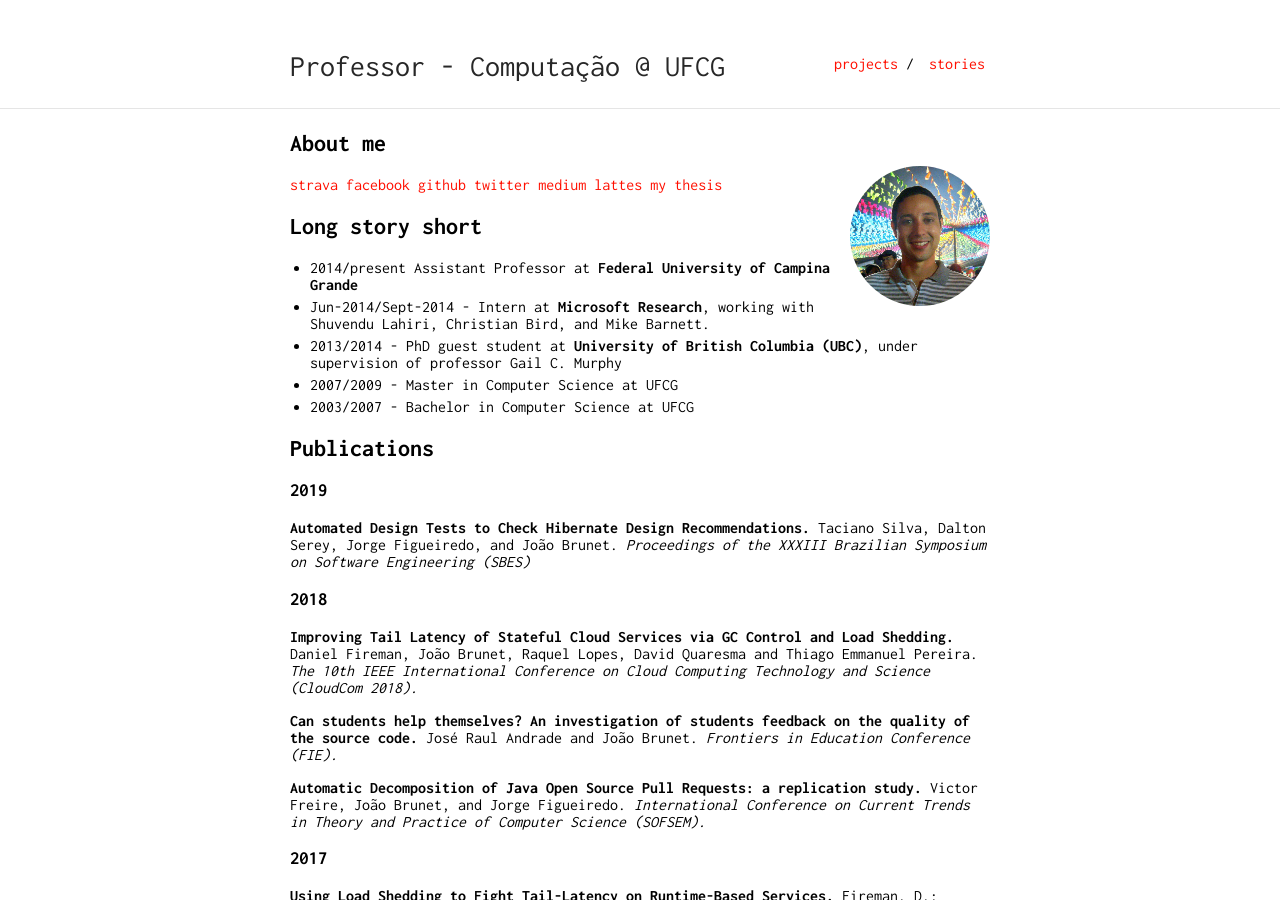
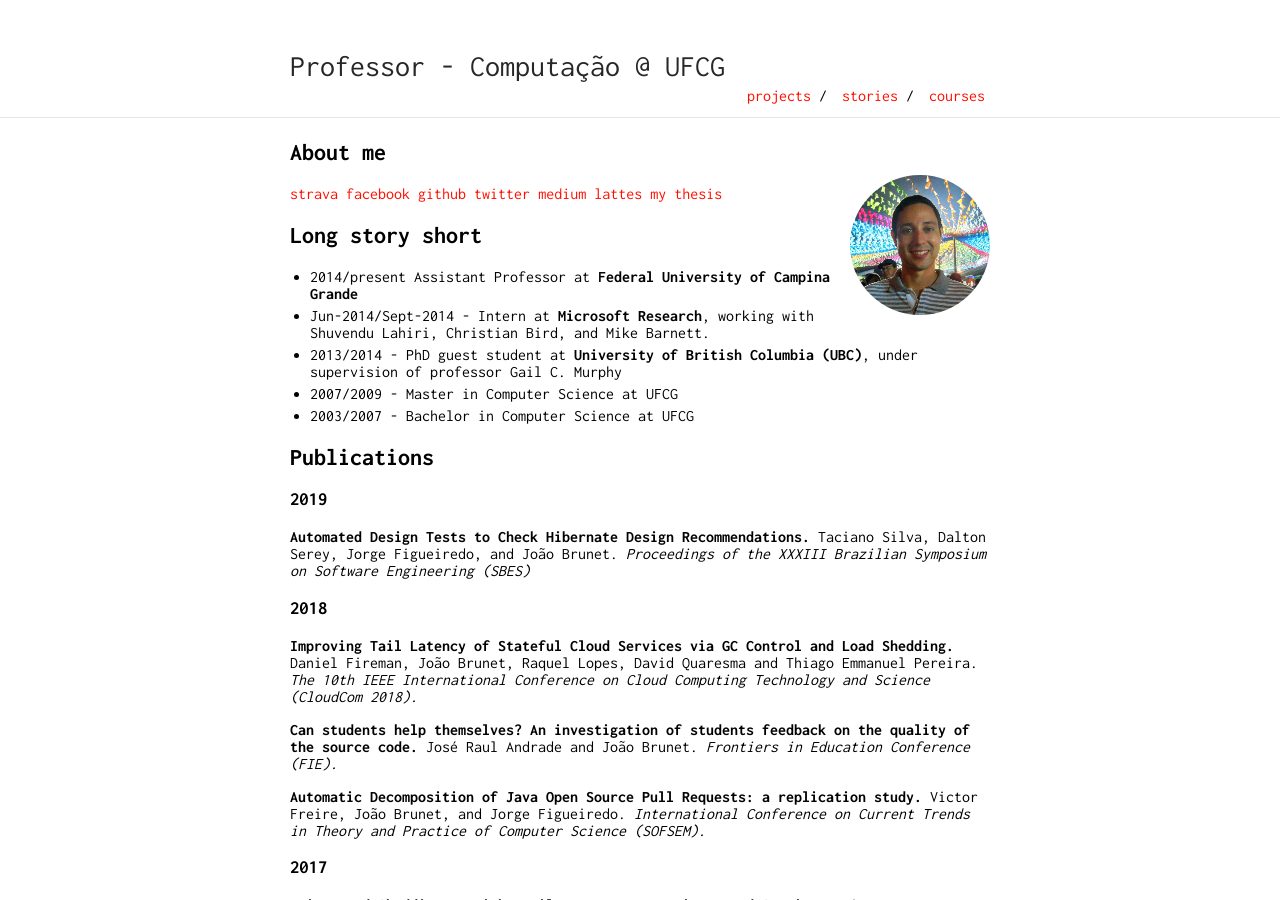
Before and after one commit to joaoarthurbm/joaoarthurbm.github.io, a Jekyll site: the page built from index.md, in a window 1280 px wide and 900 px high. Built offline with Jekyll 4.4.1, drawn with Linux system fonts in a browser that asks for light colours; our own code applies the rules of GitHub Pages for plain Markdown files.

Commit message:
discplinas

```diff
--- a/_data/nav.yml
+++ b/_data/nav.yml
@@ -1,3 +1,6 @@
+- name: "courses"
+  link: "courses"
+
 - name: "stories"
   link: "stories"
 
```
Also changed, not shown: courses.md (added, +6 -0 lines).
